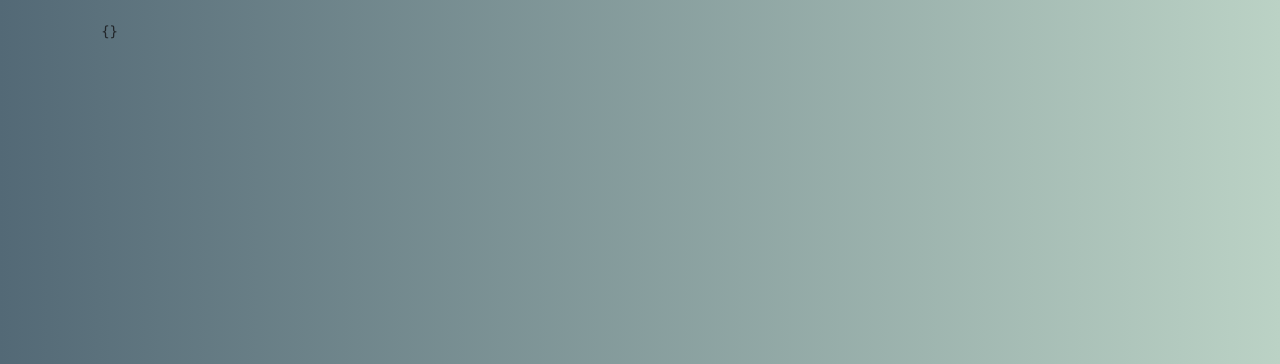
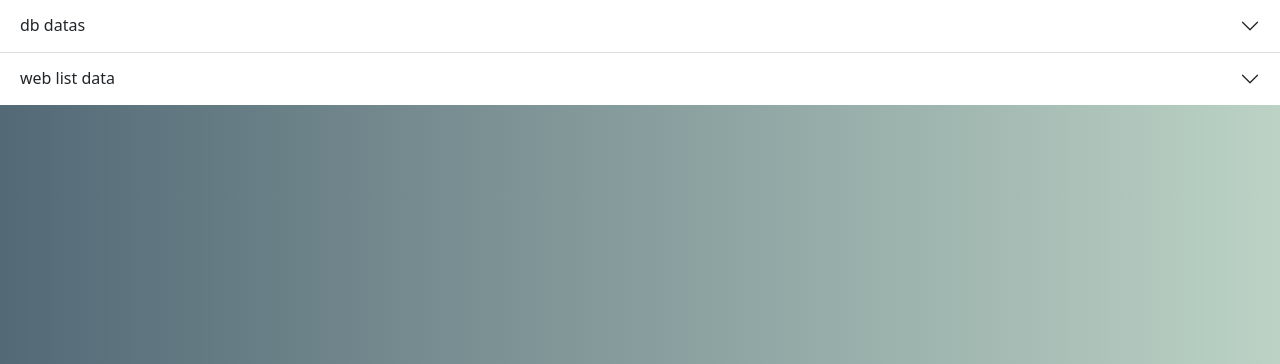
Before and after one commit to rburakdur/Python_CryptoBot_v1, a Flask app: page /datas in a window 1280 px wide. Shown: the part 56-420 px from the top of the page. Run offline with Flask 2, Linux system fonts and the light colour scheme; some libraries are stand-ins or nearby versions.

Commit message:
"python"

```diff
--- a/app.py
+++ b/app.py
@@ -32,7 +32,8 @@ def first():
 @app.route('/datas')
 def veri():
     with open("db.txt", "r") as f:
-        return render_template("datas.html", text=f.read())
+        with open("webList.txt", "r") as w:
+            return render_template("datas.html", text=f.read(), web=w.read())
 
 
 @app.route('/cron', methods=['GET'])
--- a/templates/datas.html
+++ b/templates/datas.html
@@ -1,11 +1,42 @@
 {% extends 'layout.html' %}
-
 {% block gövde %}
-    <pre>
+<div class="accordion accordion-flush" id="accordionFlushExample">
+    <div class="accordion-item">
+      <h2 class="accordion-header" id="flush-headingOne">
+        <button class="accordion-button collapsed" type="button" data-bs-toggle="collapse" data-bs-target="#flush-collapseOne" aria-expanded="false" aria-controls="flush-collapseOne">
+          db datas
+        </button>
+      </h2>
+      <div id="flush-collapseOne" class="accordion-collapse collapse" aria-labelledby="flush-headingOne" data-bs-parent="#accordionFlushExample">
+        <div class="accordion-body">
+            <pre>
         <code>
             {{text}}
         </code>
     </pre>
+    </div>
+      </div>
+    </div>
+    <div class="accordion-item">
+      <h2 class="accordion-header" id="flush-headingTwo">
+        <button class="accordion-button collapsed" type="button" data-bs-toggle="collapse" data-bs-target="#flush-collapseTwo" aria-expanded="false" aria-controls="flush-collapseTwo">
+          web list data
+        </button>
+      </h2>
+      </h2>
+      <div id="flush-collapseThree" class="accordion-collapse collapse" aria-labelledby="flush-headingThree" data-bs-parent="#accordionFlushExample">
+        <div class="accordion-body">
+            <pre>
+                <code>
+                    {{web}}
+                </code>
+            </pre>
+        </div>
+      </div>
+    </div>
+  </div>
+
+
 
 
 {% endblock gövde %}
--- a/txt_db.py
+++ b/txt_db.py
@@ -61,7 +61,7 @@ def update(cs):
         if (a[i][0] == ls[0]) and (a[i][1] == ls[1]) and (a[i][2] == ls[2]):
 
             a.pop(i)
-            a.insert(i, ls)
+            a.append(ls)
             yaz(a)
             varmi = True
 
```
